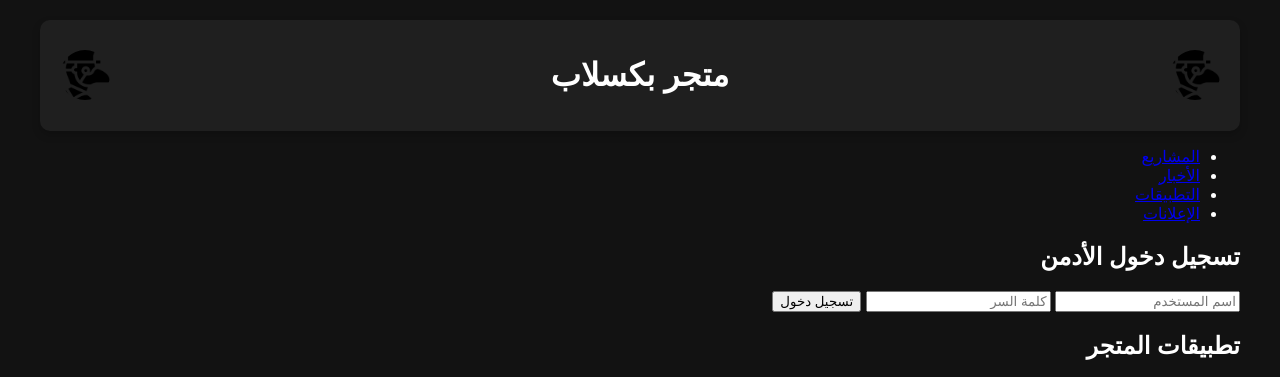
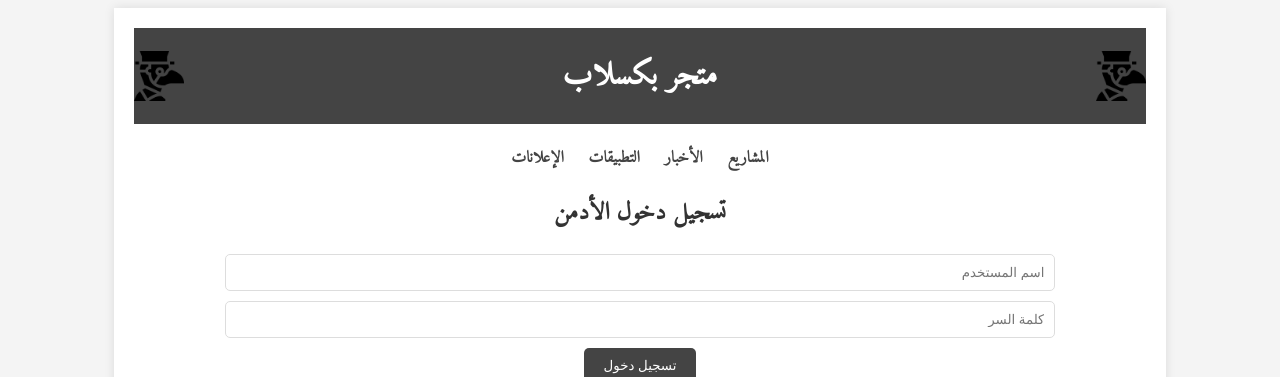
Before and after one commit to YIN4U/YIN, a PHP site: page / in a window 1280 px wide, after a click on "التطبيقات". Shown: the top 377 px of the page. Run offline with PHP 8.4, Linux system fonts and the light colour scheme.

Commit message:
Update styles.css

```diff
--- a/styles.css
+++ b/styles.css
@@ -1,132 +1,291 @@
-/* General Styles */
 body {
-    font-family: 'Kufam', sans-serif;
-    background-color: #121212; /* Dark background */
-    color: #fff; /* White text */
-    margin: 0;
-    padding: 0;
+
+    font-family: 'Amiri', serif;
+
+    background-color: #f4f4f4;
+
+    color: #333;
+
+    text-align: center;
+
     direction: rtl;
+
 }
 
+
+
 .container {
-    width: 100%;
-    max-width: 1200px;
+
+    width: 80%;
+
     margin: 0 auto;
+
+    background-color: #fff;
+
     padding: 20px;
+
+    box-shadow: 0 0 10px rgba(0, 0, 0, 0.1);
+
 }
 
-/* Header Styles */
+
+
 .header {
+
     display: flex;
+
     justify-content: space-between;
+
     align-items: center;
-    background-color: #1f1f1f;
-    padding: 15px 20px;
-    border-radius: 10px;
-    box-shadow: 0 4px 8px rgba(0, 0, 0, 0.2);
+
+    padding: 20px 0;
+
+    background-color: #444;
+
+    color: #fff;
+
 }
 
+
+
 .header .logo {
-    width: 50px; /* Smaller logo */
+
+    width: 50px;
+
     height: 50px;
-    border-radius: 50%; /* Smooth edges */
+
 }
 
-.navigation {
-    margin: 20px 0;
-    text-align: center;
+
+
+.header h1 {
+
+    margin: 0;
+
+    font-size: 2em;
+
 }
 
-.navigation button {
-    padding: 10px 20px;
-    border: none;
-    border-radius: 5px;
-    background-color: #1f1f1f;
-    color: #fff;
-    cursor: pointer;
-    font-size: 16px;
-    margin: 0 5px;
+
+
+.navbar {
+
+    margin: 20px 0;
+
 }
 
-.navigation button:hover {
-    background-color: #ffd700;
+
+
+.navbar ul {
+
+    list-style-type: none;
+
+    padding: 0;
+
 }
 
-/* Section Styles */
-.section {
-    display: none;
+
+
+.navbar ul li {
+
+    display: inline;
+
+    margin: 0 10px;
+
 }
 
-.project, .app, .news, .comment {
-    margin-top: 20px;
-    background-color: #1f1f1f;
-    padding: 20px;
-    border-radius: 10px;
-    box-shadow: 0 4px 8px rgba(0, 0, 0, 0.2);
-    text-align: center;
+
+
+.navbar ul li a {
+
+    text-decoration: none;
+
+    color: #444;
+
+    font-weight: bold;
+
 }
 
-.project img, .app img, .news img {
-    max-width: 100%;
-    border-radius: 10px;
+
+
+.section {
+
+    display: none;
+
 }
 
-.project h2, .app h2, .news h2 {
-    margin: 10px 0;
+
+
+.section.active {
+
+    display: block;
+
 }
 
-.download-link {
-    display: block;
-    margin-top: 10px;
-    color: #ffd700;
-    text-decoration: none;
+
+
+.section h2 {
+
+    font-size: 1.8em;
+
+    margin-bottom: 20px;
+
 }
 
-.star-rating {
+
+
+.project-thumbnail, .app-thumbnail, .news-item, .ad-item {
+
+    border: 1px solid #ddd;
+
+    padding: 10px;
+
+    margin: 10px 0;
+
+    text-align: left;
+
     display: flex;
-    justify-content: center;
-    direction: ltr; /* Direction for the stars layout */
+
+    align-items: center;
+
 }
 
-.star-rating .fa-star {
-    color: #ddd;
-    cursor: pointer;
-    transition: color 0.3s;
+
+
+.project-thumbnail img, .app-thumbnail img, .news-item img, .ad-item img {
+
+    width: 100px;
+
+    height: 100px;
+
+    margin-right: 10px;
+
 }
 
-.star-rating .fa-star.selected,
-.star-rating .fa-star:hover,
-.star-rating .fa-star:hover ~ .fa-star {
-    color: #ffd700;
+
+
+.news-item video, .ad-item video {
+
+    width: 100px;
+
+    height: 100px;
+
+    margin-right: 10px;
+
 }
 
-.comment-form, .comments-list {
+
+
+#admin-section {
+
     margin-top: 20px;
-    text-align: center;
+
 }
 
-.comment-form input, .comment-form button {
-    margin: 5px;
+
+
+#admin-login-form input {
+
+    display: block;
+
+    margin: 10px auto;
+
+    padding: 10px;
+
+    width: 80%;
+
+    border: 1px solid #ddd;
+
+    border-radius: 5px;
+
 }
 
-.comment-form input {
-    padding: 10px;
+
+
+#admin-login-form button {
+
+    padding: 10px 20px;
+
+    border: none;
+
+    background-color: #444;
+
+    color: #fff;
+
+    cursor: pointer;
+
     border-radius: 5px;
-    border: none;
-    width: 80%;
+
 }
 
-.comment-form button {
-    padding: 10px 20px;
-    border: none;
-    border-radius: 5px;
-    background-color: #ffd700;
-    cursor: pointer;
+
+
+#admin-controls {
+
+    margin-top: 20px;
+
 }
 
-.comment {
-    background-color: #2c2c2c;
-    padding: 15px;
+
+
+#admin-controls button {
+
+    padding: 10px 20px;
+
+    border: none;
+
+    background-color: #d9534f;
+
+    color: #fff;
+
+    cursor: pointer;
+
     border-radius: 5px;
+
     margin-top: 10px;
+
 }
+
+
+
+a {
+
+    color: #007bff;
+
+    text-decoration: none;
+
+}
+
+
+
+a:hover {
+
+    text-decoration: underline;
+
+}
+
+
+
+button {
+
+    background-color: #f4f4f4;
+
+    border: 1px solid #ddd;
+
+    padding: 10px;
+
+    cursor: pointer;
+
+    border-radius: 5px;
+
+    transition: background-color 0.3s ease;
+
+}
+
+
+
+button:hover {
+
+    background-color: #ddd;
+
+}
```
